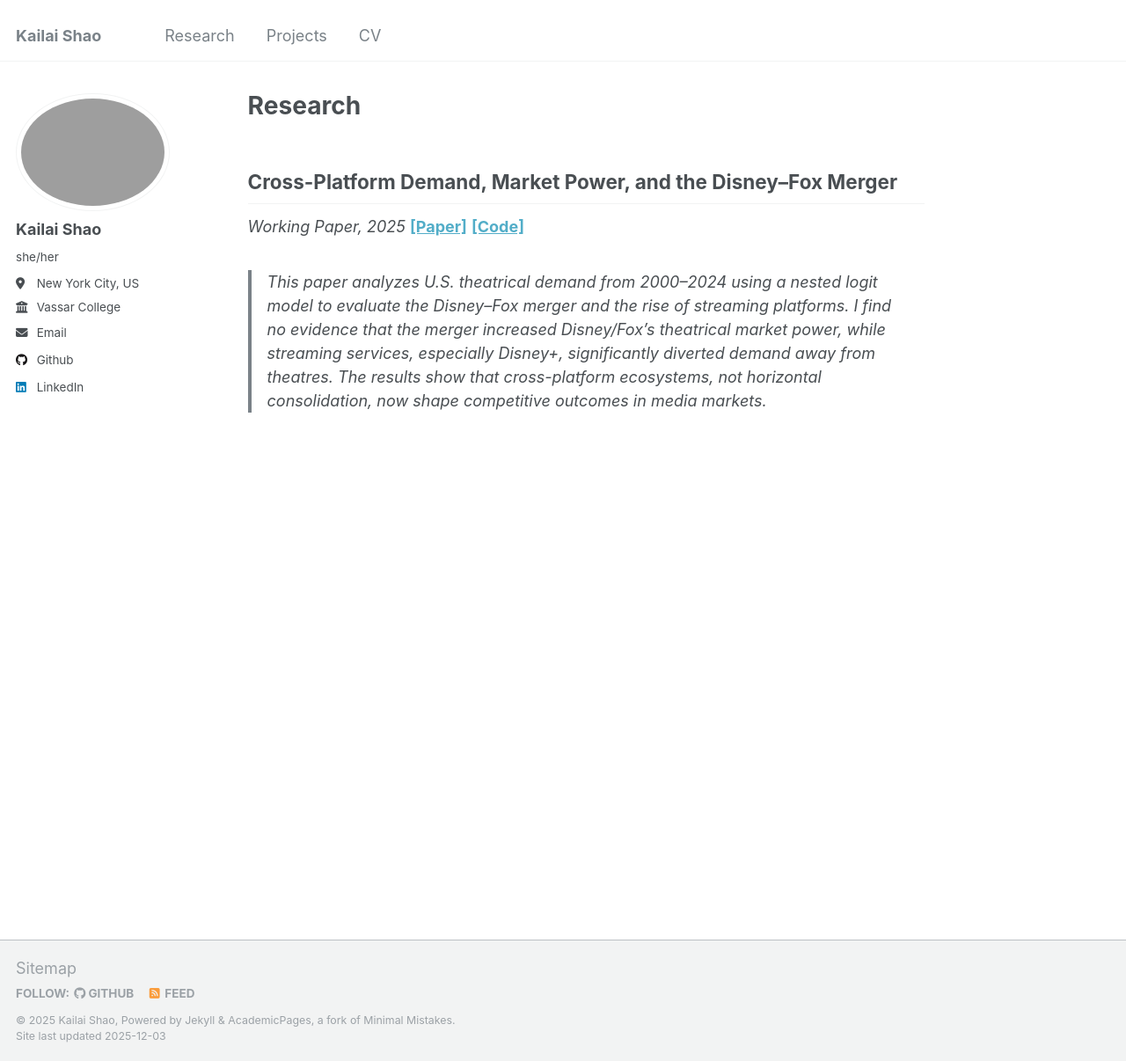
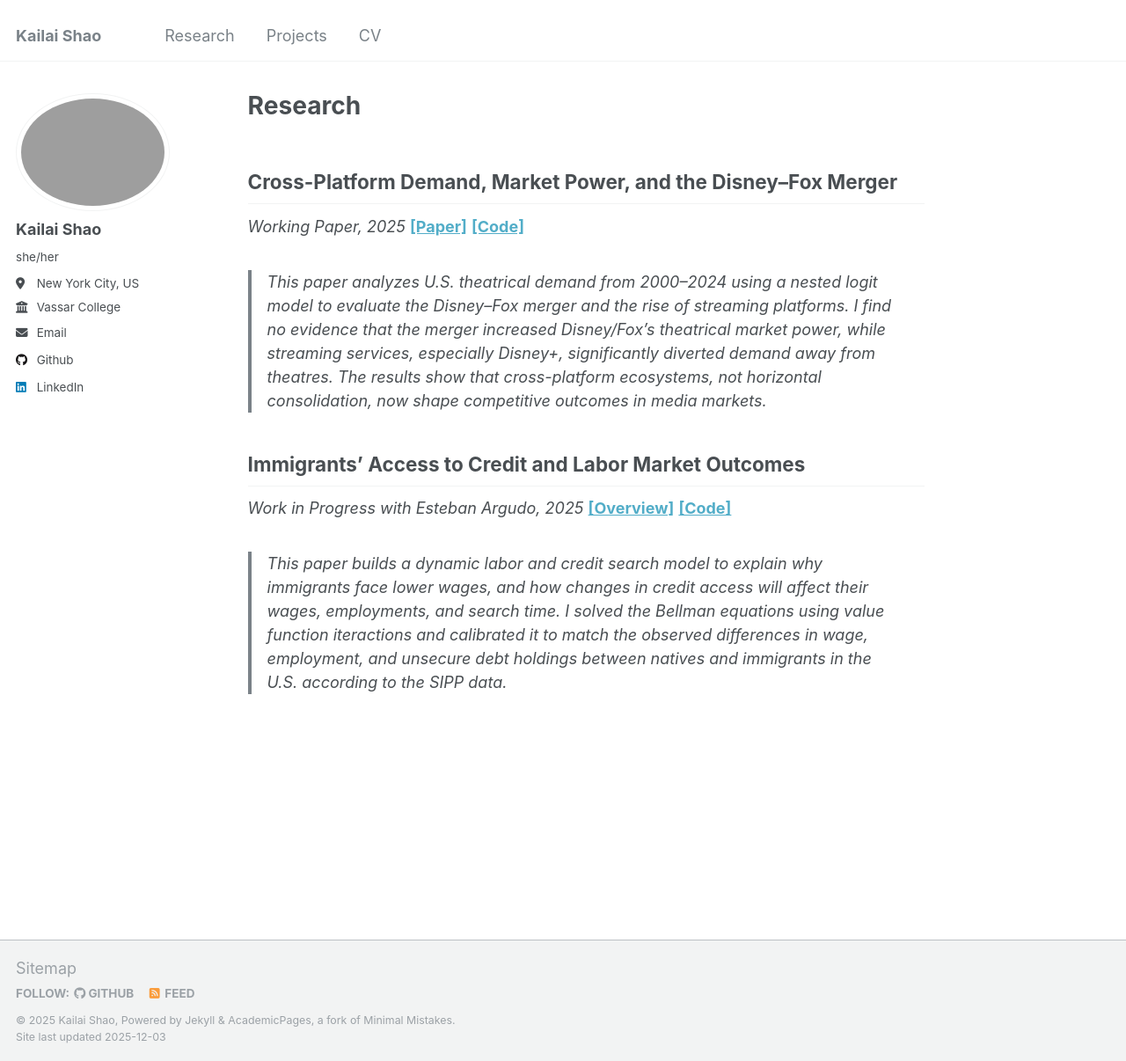
Before and after one commit to kshao19/kshao19.github.io, a Jekyll site: the page built from _pages/Research.md, in a window 1280 px wide and 1206 px high. Shown: the whole window at 88% size. Built offline with Jekyll 4.4.1, drawn with Linux system fonts in a browser that asks for light colours.

Commit message:
Update Research.md

```diff
--- a/_pages/Research.md
+++ b/_pages/Research.md
@@ -8,3 +8,9 @@ permalink: /research/
 **[[Paper]](https://drive.google.com/file/d/1jH2somiAm-a2t6zdhhaXv3rddAQSC7Vq/view?usp=drive_link)** **[[Code]](https://github.com/kshao19/Analyzing-Cross-Platform-Demand/blob/main/code_for_disney_%26_fox_merger_(substitution_effect).py)**
 
 > This paper analyzes U.S. theatrical demand from 2000–2024 using a nested logit model to evaluate the Disney–Fox merger and the rise of streaming platforms. I find no evidence that the merger increased Disney/Fox’s theatrical market power, while streaming services, especially Disney+, significantly diverted demand away from theatres. The results show that cross-platform ecosystems, not horizontal consolidation, now shape competitive outcomes in media markets.
+
+## Immigrants’ Access to Credit and Labor Market Outcomes
+*Work in Progress with Esteban Argudo, 2025*
+**[[Overview]](https://github.com/kshao19/immigrant-labor-and-credit-search/tree/main)** **[[Code]](https://github.com/kshao19/immigrant-labor-and-credit-search/blob/main/VFI%20and%20Simulation.py)**
+
+> This paper builds a dynamic labor and credit search model to explain why immigrants face lower wages, and how changes in credit access will affect their wages, employments, and search time. I solved the Bellman equations using value function iteractions and calibrated it to match the observed differences in wage, employment, and unsecure debt holdings between natives and immigrants in the U.S. according to the SIPP data.
```
